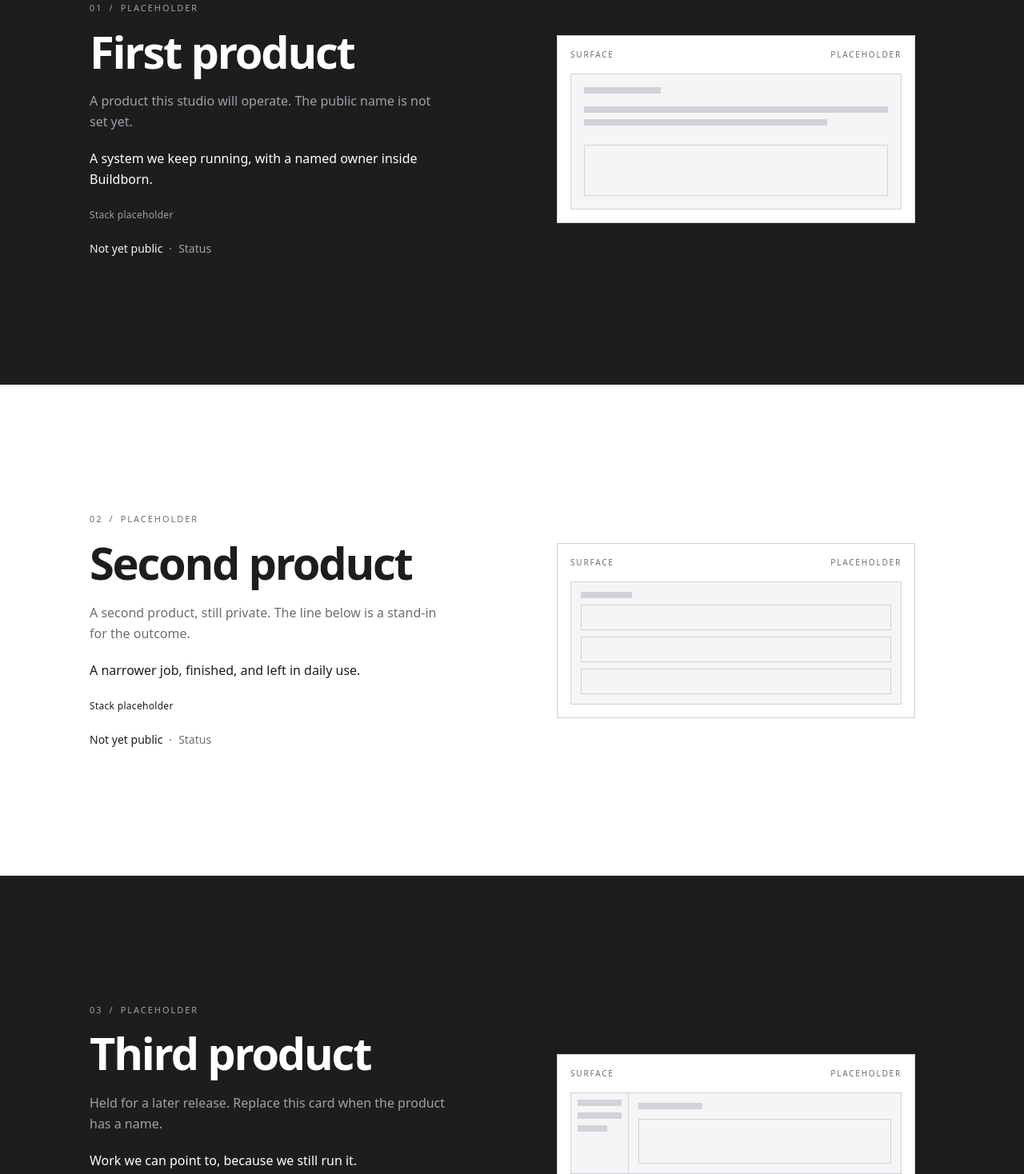
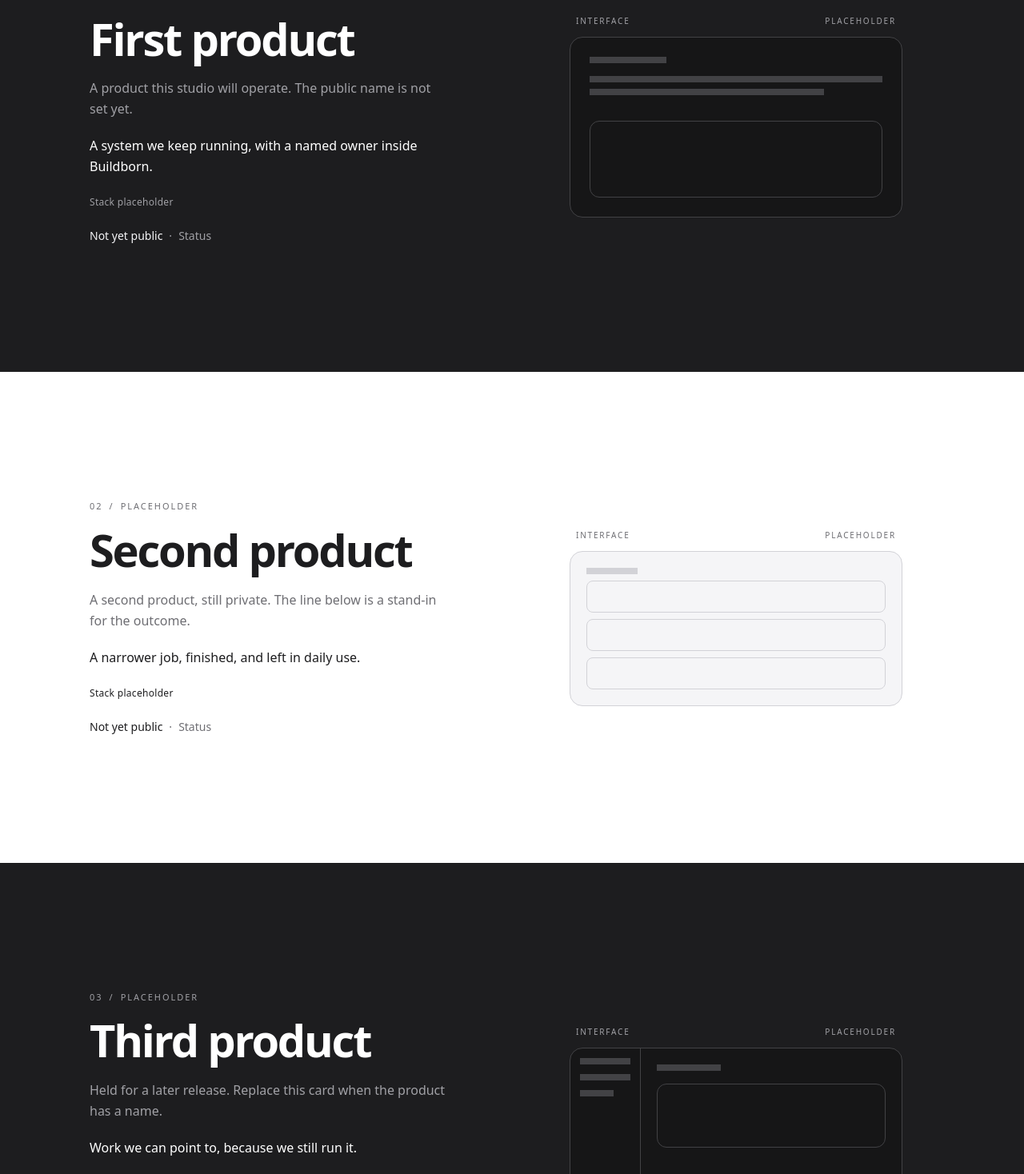
Before and after one commit to Siyamuddin/buildborn, a Next.js app: page / in a window 1280 px wide. Shown: the part 1222-2690 px from the top of the page at 80% size. Built offline with nearby package versions, Linux system fonts and the light colour scheme; no server answers; the database is empty.

Commit message:
feat: rename the studio to Buildvorn and restyle the homepage

```diff
--- a/components/site-footer.tsx
+++ b/components/site-footer.tsx
@@ -7,45 +7,54 @@ type SiteFooterProps = {
 }
 
 export const SiteFooter = ({ settings }: SiteFooterProps) => (
-  <footer className="bg-ink text-paper">
-    <div className="mx-auto grid w-full max-w-[1120px] gap-10 px-5 py-14 md:grid-cols-12 md:px-8 md:py-16">
-      <div className="md:col-span-5">
-        <div className="flex items-center gap-3">
+  <footer className="bg-ink text-white">
+    <div className="mx-auto grid w-full max-w-[1120px] gap-8 px-5 py-12 md:grid-cols-12 md:px-8">
+      <div className="md:col-span-4">
+        <div className="flex items-center gap-2.5">
           <Mark />
-          <p className="text-[13px] tracking-[0.16em] uppercase">{settings.companyName}</p>
+          <p className="text-[15px] font-medium tracking-[-0.02em]">{settings.companyName}</p>
         </div>
-        <p className="mt-5 max-w-sm text-sm leading-relaxed text-mist">{settings.legalLine}</p>
+        <p className="mt-4 max-w-xs text-xs leading-relaxed text-mist">{settings.legalLine}</p>
       </div>
       <nav aria-label="Footer" className="md:col-span-3">
-        <p className="text-[11px] uppercase tracking-[0.18em] text-mist">Navigate</p>
-        <ul className="mt-4 space-y-2">
+        <p className="text-[11px] uppercase tracking-[0.16em] text-mist">Navigate</p>
+        <ul className="mt-3 space-y-1.5">
           {navLinks.map((link) => (
             <li key={link.href}>
-              <a href={link.href} className="text-sm text-paper">
+              <a href={link.href} className="text-sm text-white">
                 {link.label}
               </a>
             </li>
           ))}
           <li>
-            <a href="#method" className="text-sm text-paper">
+            <a href="#method" className="text-sm text-white">
               How we work
             </a>
           </li>
           <li>
-            <a href="#questions" className="text-sm text-paper">
+            <a href="#questions" className="text-sm text-white">
               Questions
             </a>
           </li>
         </ul>
       </nav>
-      <div className="md:col-span-4">
-        <p className="text-[11px] uppercase tracking-[0.18em] text-mist">Contact</p>
-        <a href={`mailto:${settings.email}`} className="mt-4 block text-sm text-paper underline decoration-line-dark underline-offset-4">
+      <div className="md:col-span-3">
+        <p className="text-[11px] uppercase tracking-[0.16em] text-mist">Work</p>
+        <ul className="mt-3 space-y-1.5 text-sm text-white">
+          <li>Websites</li>
+          <li>Mobile apps</li>
+          <li>Automation</li>
+          <li>Own products</li>
+        </ul>
+      </div>
+      <div className="md:col-span-2">
+        <p className="text-[11px] uppercase tracking-[0.16em] text-mist">Contact</p>
+        <a href={`mailto:${settings.email}`} className="mt-3 block text-sm text-white">
           {settings.email}
         </a>
-        <p className="mt-2 text-sm text-mist">{settings.domain}</p>
+        <p className="mt-1 text-sm text-mist">{settings.domain}</p>
       </div>
-      <p className="border-t border-line-dark pt-6 text-xs tracking-wide text-mist md:col-span-12">
+      <p className="border-t border-line-dark pt-4 text-xs text-mist md:col-span-12">
         © {new Date().getFullYear()} {settings.companyName}
       </p>
     </div>
--- a/components/site-header.tsx
+++ b/components/site-header.tsx
@@ -24,15 +24,15 @@ export const SiteHeader = ({ name }: SiteHeaderProps) => {
   const handleCloseMenu = () => setOpen(false)
 
   return (
-    <header className="sticky top-0 z-20 border-b border-line bg-paper">
-      <div className="mx-auto flex h-16 w-full max-w-[1120px] items-center justify-between px-5 md:px-8">
-        <a href="#content" className="flex items-center gap-3 text-ink" aria-label={`${name} home`}>
+    <header className="sticky top-0 z-20 border-b border-line/80 bg-sheet/80 backdrop-blur-xl">
+      <div className="mx-auto flex h-12 w-full max-w-[1120px] items-center justify-between px-5 md:px-8">
+        <a href="#content" className="flex items-center gap-2.5 text-ink" aria-label={`${name} home`}>
           <Mark />
-          <span className="text-[13px] tracking-[0.16em] uppercase">{name}</span>
+          <span className="text-[15px] font-medium tracking-[-0.02em]">{name}</span>
         </a>
         <nav aria-label="Primary" className="hidden items-center gap-8 md:flex">
           {navLinks.map((link) => (
-            <a key={link.href} href={link.href} className="text-sm text-ink">
+            <a key={link.href} href={link.href} className="text-[13px] text-ink">
               {link.label}
             </a>
           ))}
--- a/components/surface.tsx
+++ b/components/surface.tsx
@@ -1,48 +1,54 @@
 type SurfaceProps = {
   label: string
   variant?: "list" | "panel" | "split"
+  dark?: boolean
 }
 
-export const Surface = ({ label, variant = "panel" }: SurfaceProps) => (
-  <div className="border border-line bg-sheet p-4">
-    <div className="flex items-center justify-between text-[10px] uppercase tracking-[0.18em] text-muted">
-      <span>Surface</span>
+export const Surface = ({ label, variant = "panel", dark = false }: SurfaceProps) => (
+  <div className={`p-2 sm:p-4 ${dark ? "text-mist" : "text-muted"}`}>
+    <div className="flex items-center justify-between px-2 text-[10px] uppercase tracking-[0.18em]">
+      <span>Interface</span>
       <span>{label}</span>
     </div>
-    {variant === "list" ? <ListPlate /> : null}
-    {variant === "panel" ? <PanelPlate /> : null}
-    {variant === "split" ? <SplitPlate /> : null}
+    <div className={`mt-3 overflow-hidden rounded-2xl border ${dark ? "border-line-dark bg-[#161617]" : "border-line bg-paper"}`}>
+      {variant === "list" ? <ListPlate dark={dark} /> : null}
+      {variant === "panel" ? <PanelPlate dark={dark} /> : null}
+      {variant === "split" ? <SplitPlate dark={dark} /> : null}
+    </div>
   </div>
 )
 
-const ListPlate = () => (
-  <div className="mt-4 space-y-2 border border-line bg-paper p-3" aria-hidden="true">
-    <div className="h-2 w-16 bg-line" />
-    <div className="h-8 border border-line" />
-    <div className="h-8 border border-line" />
-    <div className="h-8 border border-line" />
+const bar = (dark: boolean) => (dark ? "bg-line-dark" : "bg-line")
+const edge = (dark: boolean) => (dark ? "border-line-dark" : "border-line")
+
+const ListPlate = ({ dark }: { dark: boolean }) => (
+  <div className="space-y-2 p-5" aria-hidden="true">
+    <div className={`h-2 w-16 ${bar(dark)}`} />
+    <div className={`h-10 rounded-lg border ${edge(dark)}`} />
+    <div className={`h-10 rounded-lg border ${edge(dark)}`} />
+    <div className={`h-10 rounded-lg border ${edge(dark)}`} />
   </div>
 )
 
-const PanelPlate = () => (
-  <div className="mt-4 border border-line bg-paper p-4" aria-hidden="true">
-    <div className="h-2 w-24 bg-line" />
-    <div className="mt-4 h-2 w-full bg-line" />
-    <div className="mt-2 h-2 w-4/5 bg-line" />
-    <div className="mt-6 h-16 border border-line" />
+const PanelPlate = ({ dark }: { dark: boolean }) => (
+  <div className="p-6" aria-hidden="true">
+    <div className={`h-2 w-24 ${bar(dark)}`} />
+    <div className={`mt-4 h-2 w-full ${bar(dark)}`} />
+    <div className={`mt-2 h-2 w-4/5 ${bar(dark)}`} />
+    <div className={`mt-8 h-24 rounded-xl border ${edge(dark)}`} />
   </div>
 )
 
-const SplitPlate = () => (
-  <div className="mt-4 grid grid-cols-[72px_1fr] border border-line bg-paper" aria-hidden="true">
-    <div className="border-r border-line p-2">
-      <div className="h-2 w-full bg-line" />
-      <div className="mt-2 h-2 w-full bg-line" />
-      <div className="mt-2 h-2 w-2/3 bg-line" />
+const SplitPlate = ({ dark }: { dark: boolean }) => (
+  <div className="grid min-h-44 grid-cols-[88px_1fr]" aria-hidden="true">
+    <div className={`border-r p-3 ${edge(dark)}`}>
+      <div className={`h-2 w-full ${bar(dark)}`} />
+      <div className={`mt-3 h-2 w-full ${bar(dark)}`} />
+      <div className={`mt-3 h-2 w-2/3 ${bar(dark)}`} />
     </div>
-    <div className="p-3">
-      <div className="h-2 w-20 bg-line" />
-      <div className="mt-3 h-14 border border-line" />
+    <div className="p-5">
+      <div className={`h-2 w-20 ${bar(dark)}`} />
+      <div className={`mt-4 h-20 rounded-xl border ${edge(dark)}`} />
     </div>
   </div>
 )
--- a/components/testimonial.tsx
+++ b/components/testimonial.tsx
@@ -12,7 +12,7 @@ export const Testimonial = ({ item }: TestimonialProps) => {
     <section aria-label="Testimonial" className="border-b border-line">
       <Frame className="py-20 md:py-28">
         <figure className="max-w-3xl">
-          <blockquote className="font-serif text-[clamp(1.7rem,3vw,2.4rem)] font-medium leading-[1.25] tracking-[-0.03em] text-ink">
+          <blockquote className="text-[clamp(1.7rem,3vw,2.5rem)] font-semibold leading-[1.2] tracking-[-0.035em] text-ink">
             {item.quote}
           </blockquote>
           <figcaption className="mt-8 text-sm text-muted">
```
